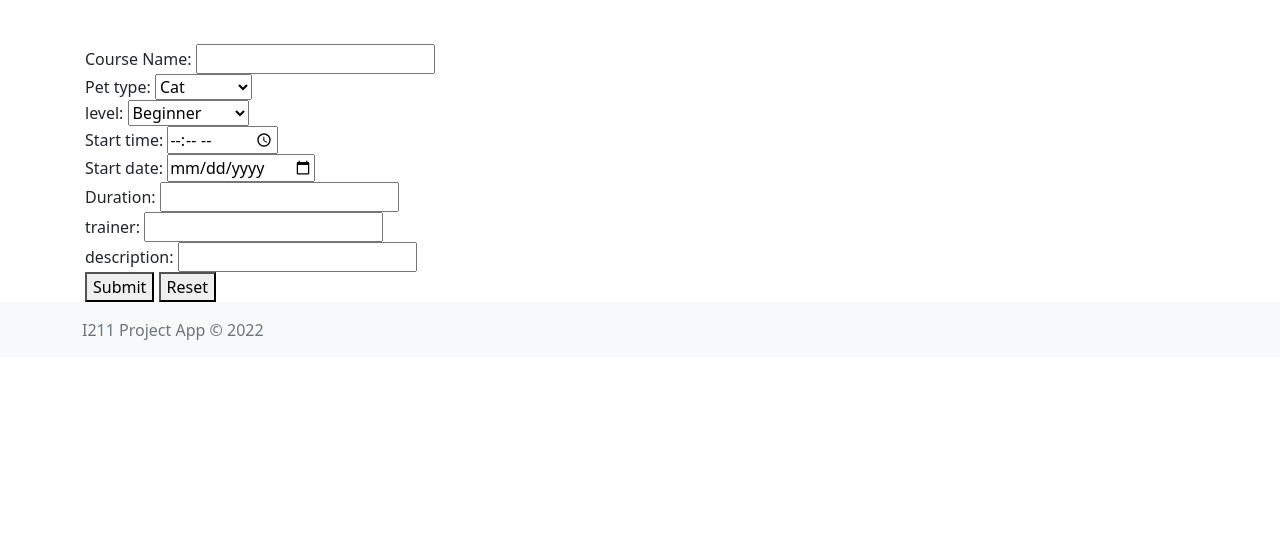
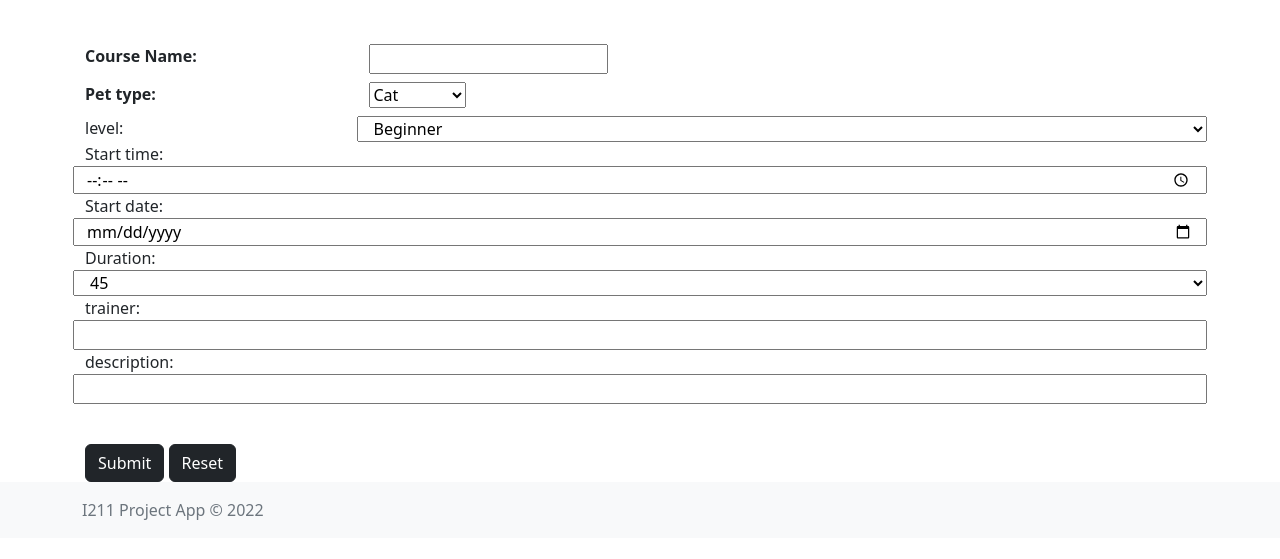
Before and after one commit to Wagg1r/i211_project, a Flask app: page /courses/create in a window 1280 px wide. Shown: the part 56-615 px from the top of the page. Run offline with Flask 2, Linux system fonts and the light colour scheme.

Commit message:
formating buttons and form layout

```diff
--- a/courses.csv
+++ b/courses.csv
@@ -3,7 +3,8 @@ New Paws, dog, beginner, October 18 2022, 10 am, 1.5 hours, Garry, puppy play ti
 Morning Obedience, hampster, intermediate,October 19 2022, 8 am, 3 hours, Emily, Obedience training
 Glamour Photography for your Kitty, cat, advanced,October 20 2022,1 pm,2 hours,Sarah,Photos for your cats
 Ferret Bueller's Day Off, ferret, beginner,October 21 2022, 3 pm,1 week, Terry,training for ferrets
-Mr. Fluffies playday,dog,beginner,,23:36,8 hours,Steven,older dog sessions
+Mr. Fluffies playday,Cat,beginner,2022-10-31,23:36,8 hours,Steven,older dog sessions
 Tail Chasers,beginner,beginner,2022-10-19,12:36,4 hours,Ron,training for cats
-tom,,,2022-11-01,12:33,10,meg,test
-Thomas Waggoner,,,2022-11-02,11:32,test,test,test
+tom,Cat,,2022-11-01,12:33,10,meg,test
+Thomas Waggoner,Dog,Advanced,2022-11-03,05:38,60,test1,test1
+citty kitty,Cat,Advanced,2022-11-02,13:00,45,meg,asdkfljasdf a;sdlkfjasl;dfj
--- a/templates/course.html
+++ b/templates/course.html
@@ -31,7 +31,7 @@
 
       </dl>
 </div>
-      <button type="button" class="btn btn-primary"> <a href="{{url_for('edit', courseID=courseID)}}" style="color: white"> Edit {{course['name']}} </a></button>
-      <button type="button" class="btn btn-primary"> <a href="{{url_for('delete', courseID=courseID)}}" style="color: white"> Delete {{course['name']}} </a> </button>
+      <button type="button" class="btn btn-dark"> <a href="{{url_for('edit', courseID=courseID)}}" style="color: white"> Edit {{course['name']}} </a></button>
+      <button type="button" class="btn btn-dark"> <a href="{{url_for('delete', courseID=courseID)}}" style="color: white"> Delete {{course['name']}} </a> </button>
 
 {% endblock %}
--- a/templates/course_form.html
+++ b/templates/course_form.html
@@ -11,6 +11,7 @@
     {% set new_start_date = course['start_date'] %}
     {% set new_start_time = course['start_time'] %}
     {% set new_duration = course['duration'] %}
+    {% set new_length = course['length'] %}
     {% set new_trainer = course['trainer'] %}
     {% set new_description = course['description'] %}
 
@@ -22,6 +23,7 @@
     {% set new_start_date ='' %}
     {% set new_start_time ='' %}
     {% set new_duration ='' %}
+    {% set new_length = '' %}
     {% set new_trainer ='' %}
     {% set new_description ='' %}
 
@@ -30,22 +32,26 @@
 <form method="POST" name="add_info">
 
 <div>
-    <label for="courseName">Course Name:</label>
-    <input type="text" id="name" name="name" value="{{new_name}}">
+    <dl class="row">
+    <dt class="col-sm-3"><label for="courseName">Course Name:</label></dt>
+    <dd class="col-sm-9"><input type="text" id="name" name="name" value="{{new_name}}"></dd>
     <br>
-    <label for="pet_type">Pet type:</label>
-        <select type="form-select mb-3" id="pet_type" name="pet_type" value="{{new_pet_type}}">
-            <option value="{{new_pet_type}}">Cat</option>
-            <option value="{{new_pet_type}}">Dog</option>
-            <option value="{{new_pet_type}}">Hampster</option>
-            <option value="{{new_pet_type}}">Ferret</option>
-        </select>
+    <dt class="col-sm-3"><label for="pet_type">Pet type:</label></dt>
+    <dd class="col-sm-9"><select type="form-select mb-3" id="pet_type" name="pet_type" value="{{new_pet_type}}">
+
+                <option value="Cat">Cat</option>
+                <option value="Dog">Dog</option>
+                <option value="Hampster">Hampster</option>
+                <option value="Ferret">Ferret</option>
+                <option value="Ferret">Parrot</option>
+            </select></dd>
+
             <br>
-    <label for="level">level:</label>
-    <select type="form-select mb-3" id="level" name="level" value="{{new_level}}">
-        <option value="{{new_level}}">Beginner</option>
-        <option value="{{new_level}}">Intermediate</option>
-        <option value="{{new_level}}">Advanced</option>
+        <label for="level" class="col-sm-3">level:</label>
+        <select type="form-select mb-3" class="col-sm-9" id="level" name="level" value="{{new_level}}">
+            <option value="Beginner">Beginner</option>
+            <option value="Intermediate">Intermediate</option>
+            <option value="Advanced">Advanced</option>
         </select>
         <br>
     <label for="start_time">Start time:</label>
@@ -53,21 +59,26 @@
             <br>
     <label for="start_date">Start date:</label>
         <input type="date" id="start_date" name="start_date" value="{{new_start_date}}">
+
     <br>
     <label for="duration">Duration:</label>
-    <input type="text" id="duration" name="duration" value="{{new_duration}}">
+        <select type="form-select mb-3" id="duration" name="duration" value="{{new_duration}}">
+            <option value="45">45</option>
+            <option value="60">60</option>
+            <option value="90">90</option>
+        <br>
+      </select>
         <br>
     <label for="trainer">trainer:</label>
     <input type="text" id="trainer" name="trainer" value="{{new_trainer}}">
         <br>
     <label for="description">description:</label>
-    <input type="text" id="description" name="description" value="{{new_description}}">
+    <input type="text" size="10" id="description" name="description" value="{{new_description}}">
 </div>
+<br>
 
-
-<button type="submit" value="Submit">Submit</button>
-<button type="reset" value="Reset">Reset</button>
+<button type="submit" value="Submit" class="btn btn-dark">Submit</button>
+<button type="reset" value="Reset" class="btn btn-dark">Reset</button>
 </form>
 
-
 {% endblock %}
```
Also changed, not shown: templates/delete_form.html (+4 -3 lines). Lines whose indentation alone changed are shown as unchanged.
